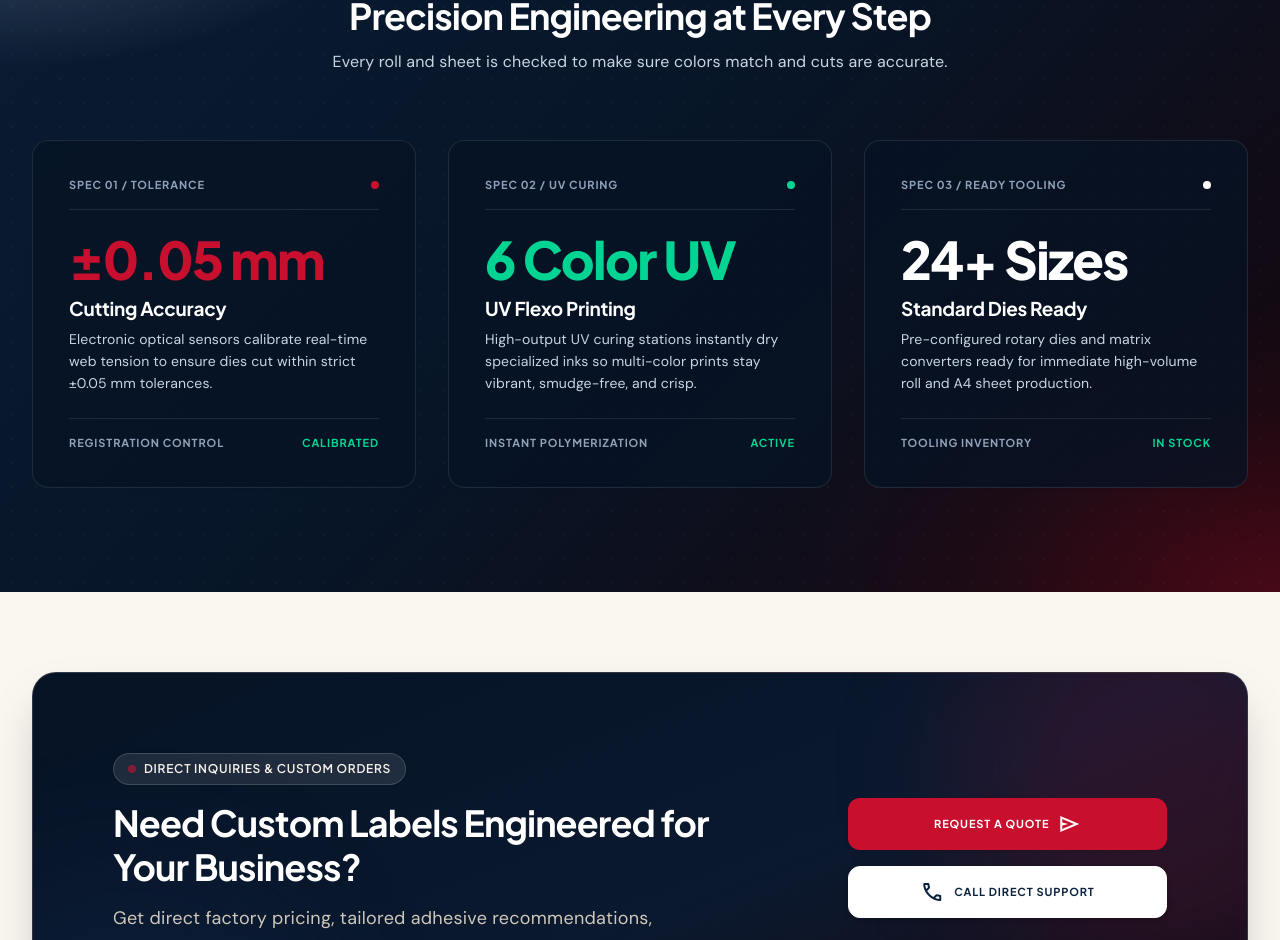
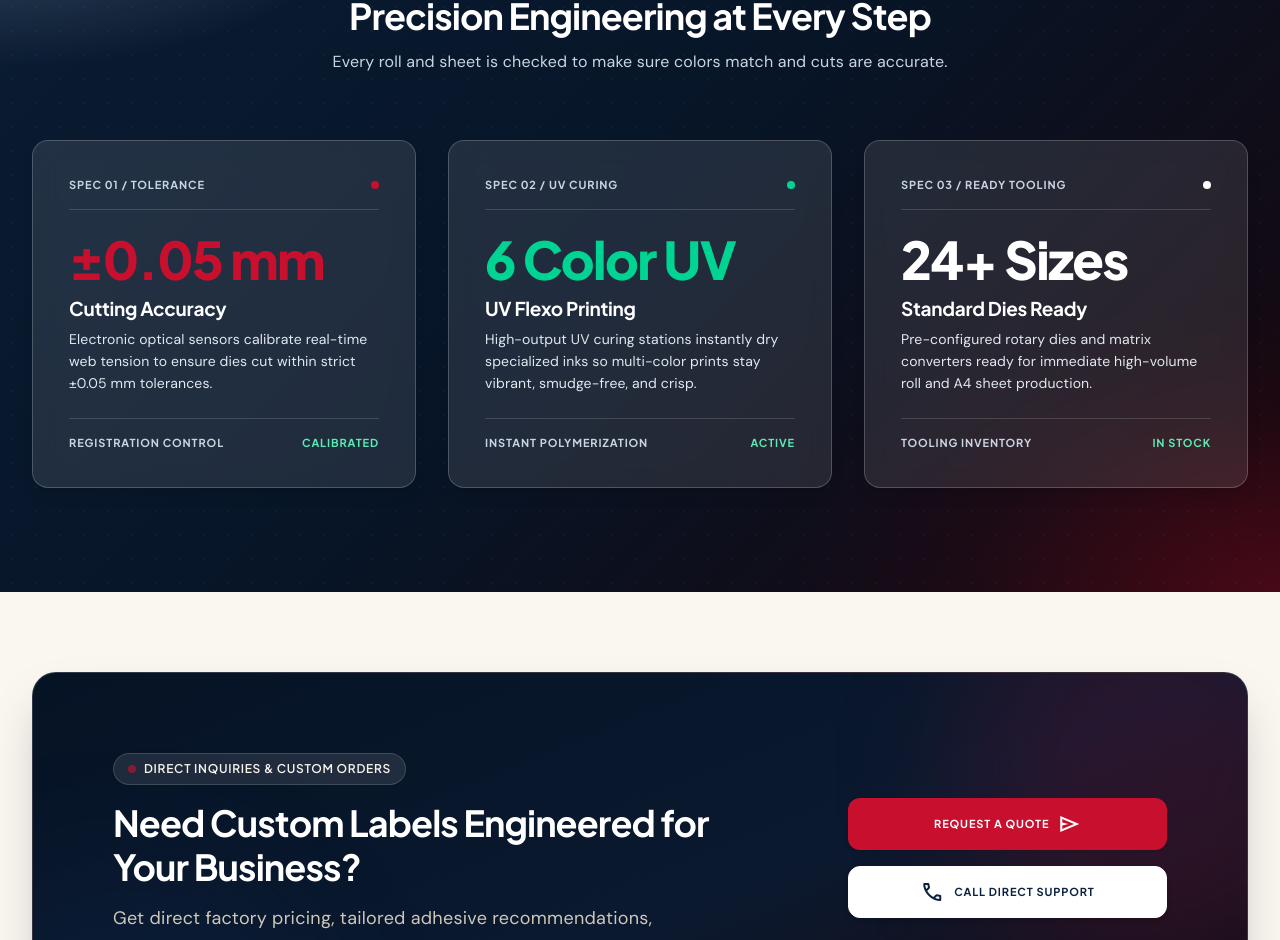
Before and after one commit to labelvistasolutions/labelvista-web-nextjs, a Next.js app: page /printing-work in a window 1280 px wide. Shown: the part 3792-4732 px from the top of the page. Built offline with nearby package versions, Linux system fonts and the light colour scheme.

Commit message:
refactor: update UI styling and star ratings in testimonials and printing work sections

```diff
--- a/src/app/globals.css
+++ b/src/app/globals.css
@@ -592,6 +592,11 @@ button:disabled {
   animation-play-state: paused;
 }
 
+/* Material Symbols Font Variations */
+.font-variation-fill {
+  font-variation-settings: 'FILL' 1, 'wght' 400, 'GRAD' 0, 'opsz' 24;
+}
+
 /* Accessibility & Reduced Motion Overrides */
 @media (prefers-reduced-motion: reduce) {
   *,
--- a/src/app/printing-work/page.tsx
+++ b/src/app/printing-work/page.tsx
@@ -377,10 +377,10 @@ export default function PrintingWorkPage() {
           <StaggerGroup staggerInterval={0.1} baseDelay={0.05} className="grid grid-cols-1 md:grid-cols-3 gap-6 lg:gap-8 items-stretch">
             {/* Spec 1: Cutting Accuracy */}
             <StaggerItem index={0}>
-              <div className="group rounded-2xl bg-[#061325]/75 border border-white/10 p-7 sm:p-8 lg:p-9 flex flex-col justify-between transition-colors duration-300 hover:border-brand-red/40 shadow-xs h-full">
+              <div className="group rounded-2xl bg-white/10 backdrop-blur-md border border-white/20 p-7 sm:p-8 lg:p-9 flex flex-col justify-between transition-all duration-300 hover:bg-white/[0.16] hover:border-brand-red/60 shadow-lg h-full">
                 <div>
-                  <div className="flex items-center justify-between pb-4 border-b border-white/10 mb-5">
-                    <span className="font-label-tag text-[11px] uppercase tracking-widest text-slate-400 font-bold">
+                  <div className="flex items-center justify-between pb-4 border-b border-white/15 mb-5">
+                    <span className="font-label-tag text-[11px] uppercase tracking-widest text-slate-300 font-bold">
                       SPEC 01 / TOLERANCE
                     </span>
                     <span className="w-2 h-2 rounded-full bg-brand-red"></span>
@@ -394,24 +394,24 @@ export default function PrintingWorkPage() {
                     Cutting Accuracy
                   </h3>
 
-                  <p className="font-body-sm text-[14px] text-slate-300 leading-relaxed">
+                  <p className="font-body-sm text-[14px] text-slate-200 leading-relaxed">
                     Electronic optical sensors calibrate real-time web tension to ensure dies cut within strict &plusmn;0.05 mm tolerances.
                   </p>
                 </div>
 
-                <div className="mt-6 pt-4 border-t border-white/10 flex items-center justify-between text-[11.5px] font-label-tag text-slate-400 font-bold uppercase tracking-wider">
+                <div className="mt-6 pt-4 border-t border-white/15 flex items-center justify-between text-[11.5px] font-label-tag text-slate-300 font-bold uppercase tracking-wider">
                   <span>Registration Control</span>
-                  <span className="text-emerald-400">Calibrated</span>
+                  <span className="text-emerald-300 font-bold">Calibrated</span>
                 </div>
               </div>
             </StaggerItem>
 
             {/* Spec 2: UV Flexo Printing */}
             <StaggerItem index={1}>
-              <div className="group rounded-2xl bg-[#061325]/75 border border-white/10 p-7 sm:p-8 lg:p-9 flex flex-col justify-between transition-colors duration-300 hover:border-emerald-400/40 shadow-xs h-full">
+              <div className="group rounded-2xl bg-white/10 backdrop-blur-md border border-white/20 p-7 sm:p-8 lg:p-9 flex flex-col justify-between transition-all duration-300 hover:bg-white/[0.16] hover:border-emerald-400/60 shadow-lg h-full">
                 <div>
-                  <div className="flex items-center justify-between pb-4 border-b border-white/10 mb-5">
-                    <span className="font-label-tag text-[11px] uppercase tracking-widest text-slate-400 font-bold">
+                  <div className="flex items-center justify-between pb-4 border-b border-white/15 mb-5">
+                    <span className="font-label-tag text-[11px] uppercase tracking-widest text-slate-300 font-bold">
                       SPEC 02 / UV CURING
                     </span>
                     <span className="w-2 h-2 rounded-full bg-emerald-400"></span>
@@ -425,24 +425,24 @@ export default function PrintingWorkPage() {
                     UV Flexo Printing
                   </h3>
 
-                  <p className="font-body-sm text-[14px] text-slate-300 leading-relaxed">
+                  <p className="font-body-sm text-[14px] text-slate-200 leading-relaxed">
                     High-output UV curing stations instantly dry specialized inks so multi-color prints stay vibrant, smudge-free, and crisp.
                   </p>
                 </div>
 
-                <div className="mt-6 pt-4 border-t border-white/10 flex items-center justify-between text-[11.5px] font-label-tag text-slate-400 font-bold uppercase tracking-wider">
+                <div className="mt-6 pt-4 border-t border-white/15 flex items-center justify-between text-[11.5px] font-label-tag text-slate-300 font-bold uppercase tracking-wider">
                   <span>Instant Polymerization</span>
-                  <span className="text-emerald-400">Active</span>
+                  <span className="text-emerald-300 font-bold">Active</span>
                 </div>
               </div>
             </StaggerItem>
 
             {/* Spec 3: Ready Tooling */}
             <StaggerItem index={2}>
-              <div className="group rounded-2xl bg-[#061325]/75 border border-white/10 p-7 sm:p-8 lg:p-9 flex flex-col justify-between transition-colors duration-300 hover:border-white/30 shadow-xs h-full">
+              <div className="group rounded-2xl bg-white/10 backdrop-blur-md border border-white/20 p-7 sm:p-8 lg:p-9 flex flex-col justify-between transition-all duration-300 hover:bg-white/[0.16] hover:border-white/50 shadow-lg h-full">
                 <div>
-                  <div className="flex items-center justify-between pb-4 border-b border-white/10 mb-5">
-                    <span className="font-label-tag text-[11px] uppercase tracking-widest text-slate-400 font-bold">
+                  <div className="flex items-center justify-between pb-4 border-b border-white/15 mb-5">
+                    <span className="font-label-tag text-[11px] uppercase tracking-widest text-slate-300 font-bold">
                       SPEC 03 / READY TOOLING
                     </span>
                     <span className="w-2 h-2 rounded-full bg-white"></span>
@@ -456,14 +456,14 @@ export default function PrintingWorkPage() {
                     Standard Dies Ready
                   </h3>
 
-                  <p className="font-body-sm text-[14px] text-slate-300 leading-relaxed">
+                  <p className="font-body-sm text-[14px] text-slate-200 leading-relaxed">
                     Pre-configured rotary dies and matrix converters ready for immediate high-volume roll and A4 sheet production.
                   </p>
                 </div>
 
-                <div className="mt-6 pt-4 border-t border-white/10 flex items-center justify-between text-[11.5px] font-label-tag text-slate-400 font-bold uppercase tracking-wider">
+                <div className="mt-6 pt-4 border-t border-white/15 flex items-center justify-between text-[11.5px] font-label-tag text-slate-300 font-bold uppercase tracking-wider">
                   <span>Tooling Inventory</span>
-                  <span className="text-emerald-400">In Stock</span>
+                  <span className="text-emerald-300 font-bold">In Stock</span>
                 </div>
               </div>
             </StaggerItem>
--- a/src/components/ui/TestimonialsSection.tsx
+++ b/src/components/ui/TestimonialsSection.tsx
@@ -136,12 +136,18 @@ export default function TestimonialsSection() {
                   {/* Subtle Brand Red Top Border Highlight on Hover */}
                   <div className="absolute top-0 left-6 right-6 h-[2px] bg-brand-red scale-x-0 group-hover:scale-x-100 transition-transform duration-300 rounded-full" />
 
-                  {/* Card Top: Rating */}
-                  <div className="flex items-center gap-0.5 text-amber-500" aria-label="5 stars">
+                  {/* Card Top: Rating (5 Large Filled Stars) */}
+                  <div className="flex items-center gap-1.5 text-amber-400" aria-label="5 out of 5 stars rating">
                     {[...Array(5)].map((_, i) => (
-                      <span key={i} className="material-symbols-outlined text-[16px] font-variation-fill">
-                        star
-                      </span>
+                      <svg
+                        key={i}
+                        className="w-5 h-5 sm:w-5.5 sm:h-5.5 fill-amber-400 text-amber-400 drop-shadow-xs"
+                        viewBox="0 0 20 20"
+                        fill="currentColor"
+                        aria-hidden="true"
+                      >
+                        <path d="M9.049 2.927c.3-.921 1.603-.921 1.902 0l1.07 3.292a1 1 0 00.95.69h3.462c.969 0 1.371 1.24.588 1.81l-2.8 2.034a1 1 0 00-.364 1.118l1.07 3.292c.3.921-.755 1.688-1.54 1.118l-2.8-2.034a1 1 0 00-1.175 0l-2.8 2.034c-.784.57-1.838-.197-1.539-1.118l1.07-3.292a1 1 0 00-.364-1.118L2.98 8.72c-.783-.57-.38-1.81.588-1.81h3.461a1 1 0 00.951-.69l1.07-3.292z" />
+                      </svg>
                     ))}
                   </div>
 
```
